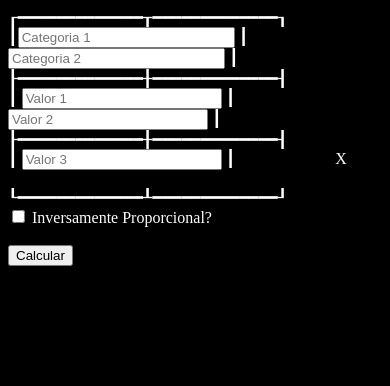
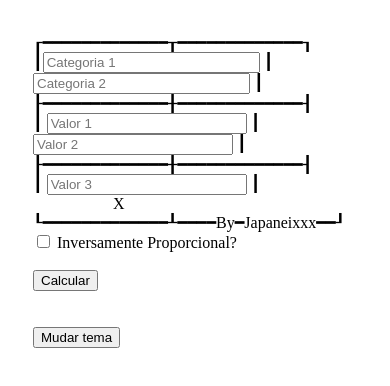
Before and after one commit to Japaneixxx/Maribot, a plain HTML site: page functions/regra de 3/index.html in a window 390 px wide. Drawn offline with Linux system fonts and the light colour scheme.

Commit message:
Added Dark Mode Button

```diff
--- a/functions/regra de 3/index.html
+++ b/functions/regra de 3/index.html
@@ -3,10 +3,17 @@
 <Body>
     <style>
         body {
+            padding: 25px;
+            background-color: white;
+            color: black;
+        }
+
+        .dark-mode {
             background-color: black;
             color: white;
         }
     </style>
+
     <label for="linhaH1">┎━━━━━━━━━━━━━┰━━━━━━━━━━━━━┒</label><br>
     <label for="escrita">┃<input type="text" size="24" placeholder="Categoria 1"> ┃<input type="text" size="24"
             placeholder="Categoria 2"> ┃ </label><br>
@@ -23,7 +30,7 @@
         ┃
         <input type="number" name="val3" id="val3" placeholder="Valor 3"> ┃       <label for="resposta" id="resposta">X
         </label>     <br>
-        ┖━━━━━━━━━━━━━┸━━━━━━━━━━━━━┚ <br>
+        ┖━━━━━━━━━━━━━┸━━━━By━Japaneixxx━━┚ <br>
     </label>
 
     <label for="invProp">
@@ -33,7 +40,20 @@
 
 
 
-    <button onclick="regraDe3()">Calcular</button>
+    <button onclick="regraDe3()">Calcular</button><br><br><br>
+
+    <label for="theme">
+        <button onclick="myFunction()">Mudar tema</button>
+
+        <script>
+            function myFunction() {
+                var element = document.body;
+                element.classList.toggle("dark-mode");
+            }
+        </script>
+    </label> <br>
+
+
     <script type="text/javascript" src="js/regrade3.js">
 
     </script>
--- a/functions/regra de 3/js/regrade3.js
+++ b/functions/regra de 3/js/regrade3.js
@@ -21,6 +21,5 @@ function regraDe3() {
   }
   document.getElementById("resposta").innerHTML = resp;
 }
-
 // Site: maribot.tk
 //autor: Japaneixxx
```
